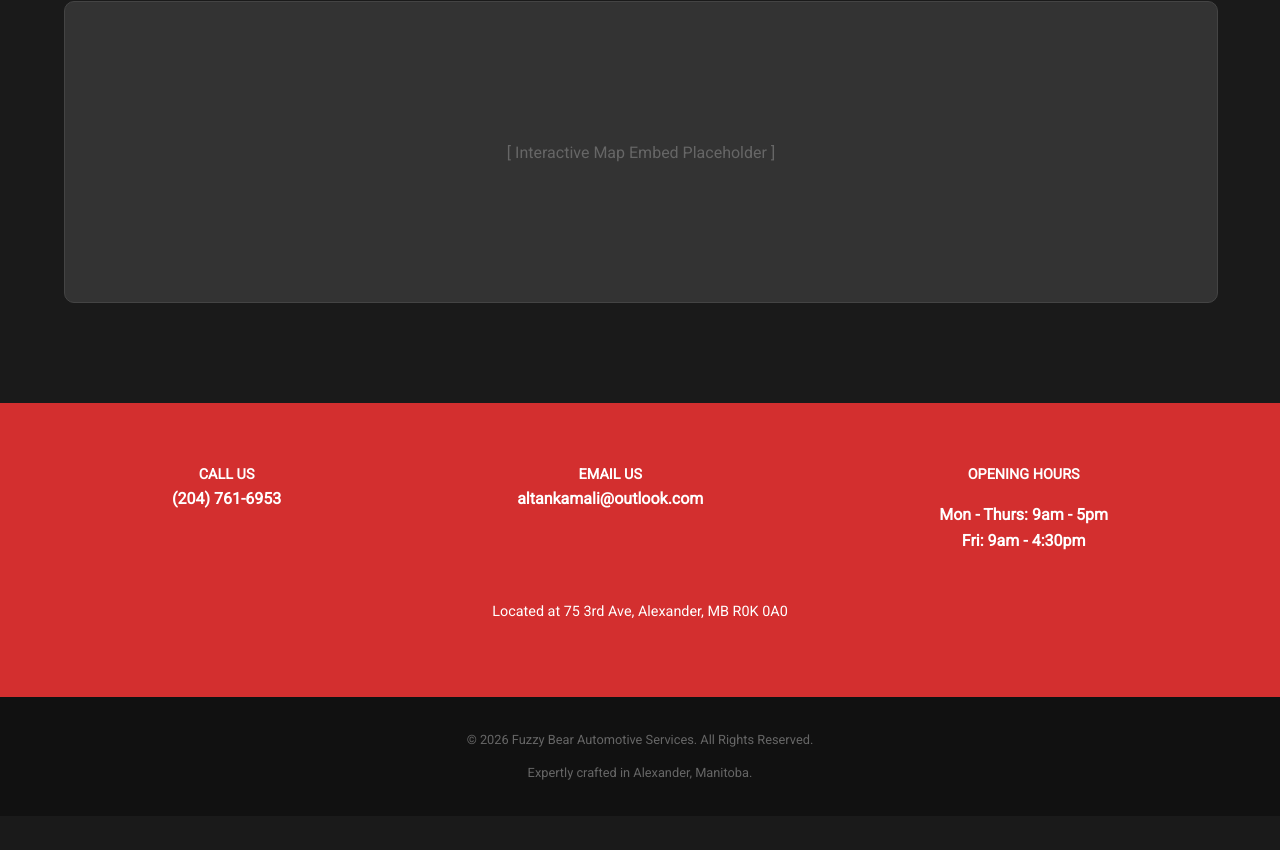
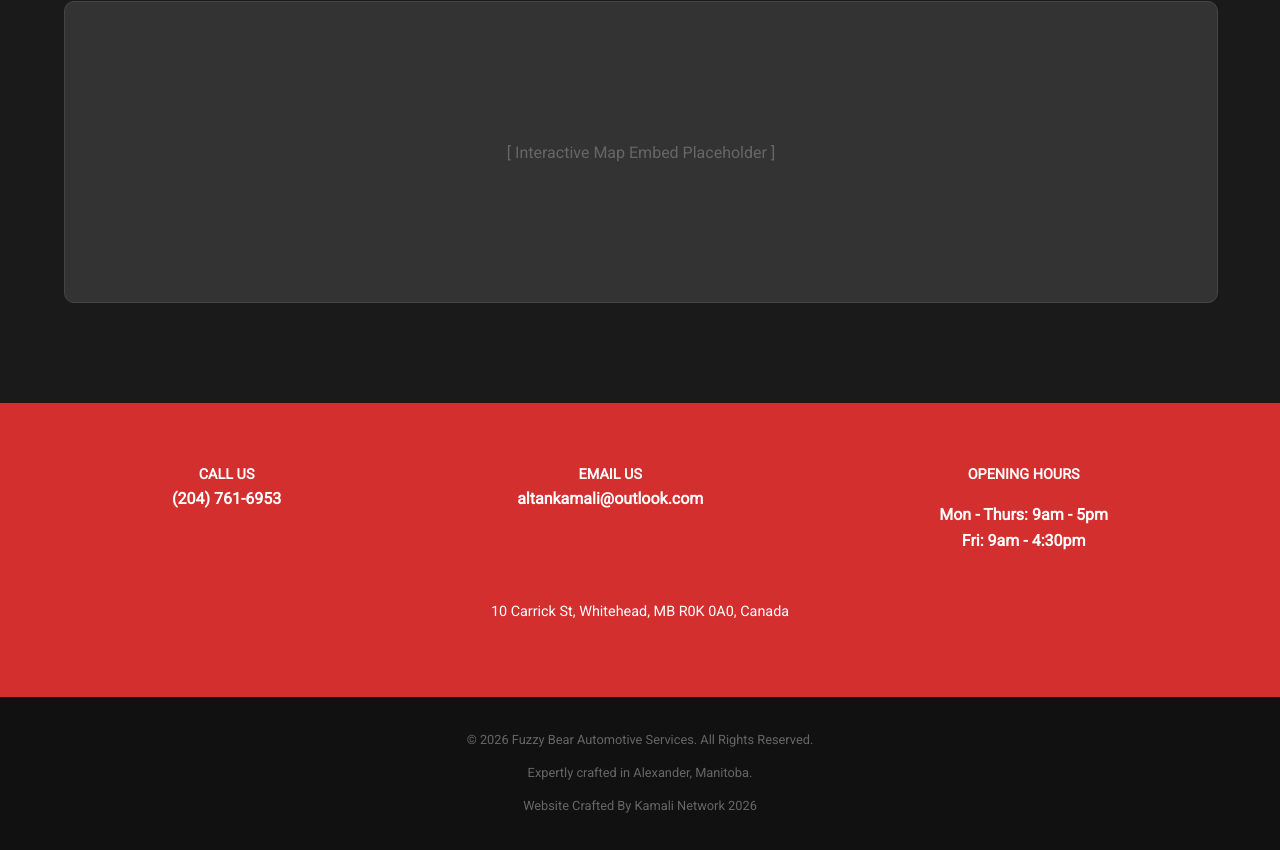
Before and after one commit to 6Kamali/FuzzyBearAutomotive, a plain HTML site: page index.html in a window 1280 px wide. Shown: the part 2457-3307 px from the top of the page. Before the commit the page ends 3273 px from the top, so only its background shows below. Drawn offline with Linux system fonts and the light colour scheme.

Commit message:
Update address and footer information in index.html

```diff
--- a/index.html
+++ b/index.html
@@ -277,13 +277,14 @@
                     <p>Mon - Thurs: 9am - 5pm<br>Fri: 9am - 4:30pm</p>
                 </div>
             </div>
-            <p style="margin-top: 30px; font-size: 0.9rem;">Located at 75 3rd Ave, Alexander, MB R0K 0A0</p>
+            <p style="margin-top: 30px; font-size: 0.9rem;">10 Carrick St, Whitehead, MB R0K 0A0, Canada</p>
         </div>
     </section>
 
     <footer>
         <p>&copy; 2026 Fuzzy Bear Automotive Services. All Rights Reserved.</p>
         <p>Expertly crafted in Alexander, Manitoba.</p>
+        <p>Website Crafted By Kamali Network 2026</p></p>
     </footer>
 
 </body>
```
